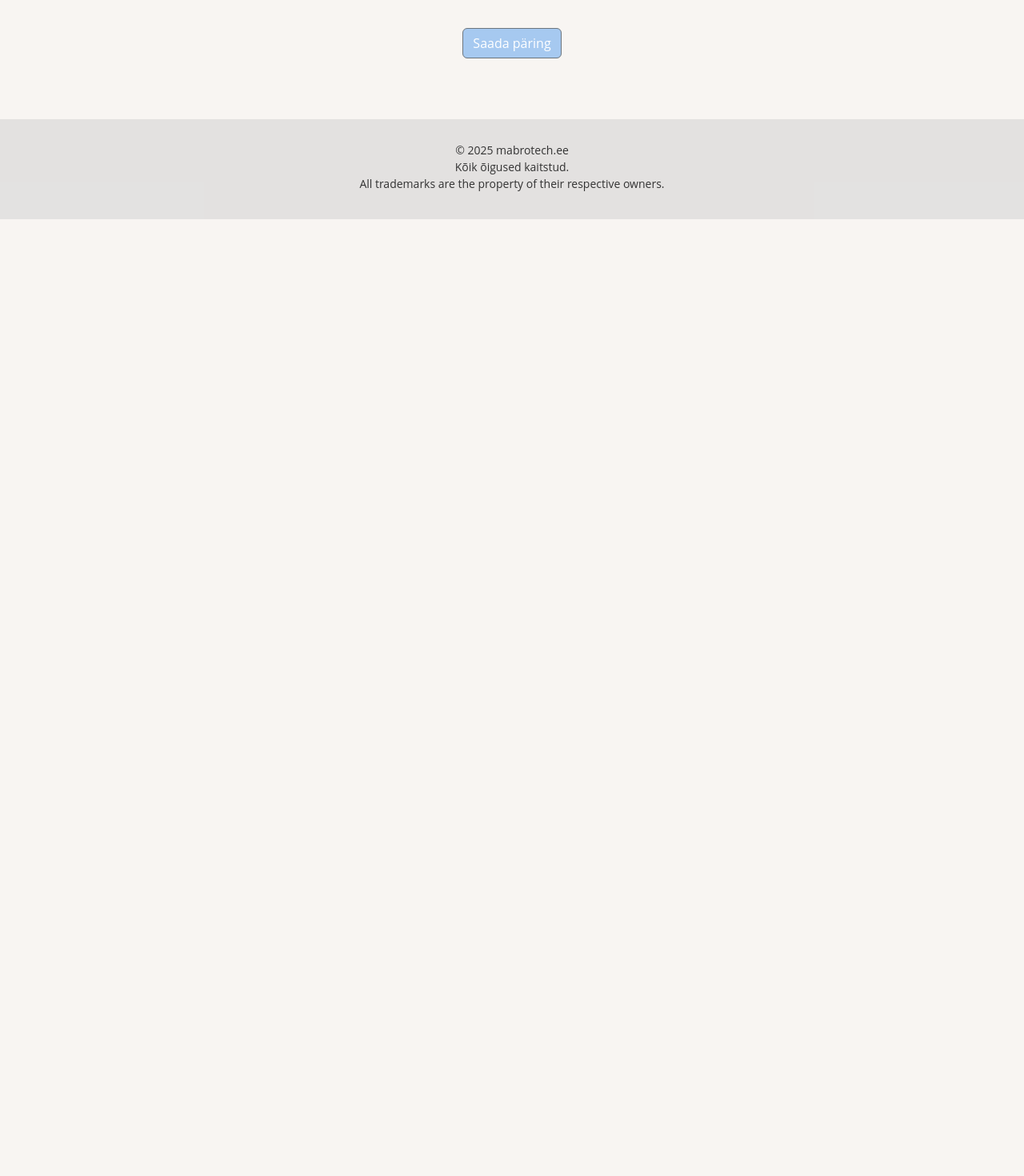
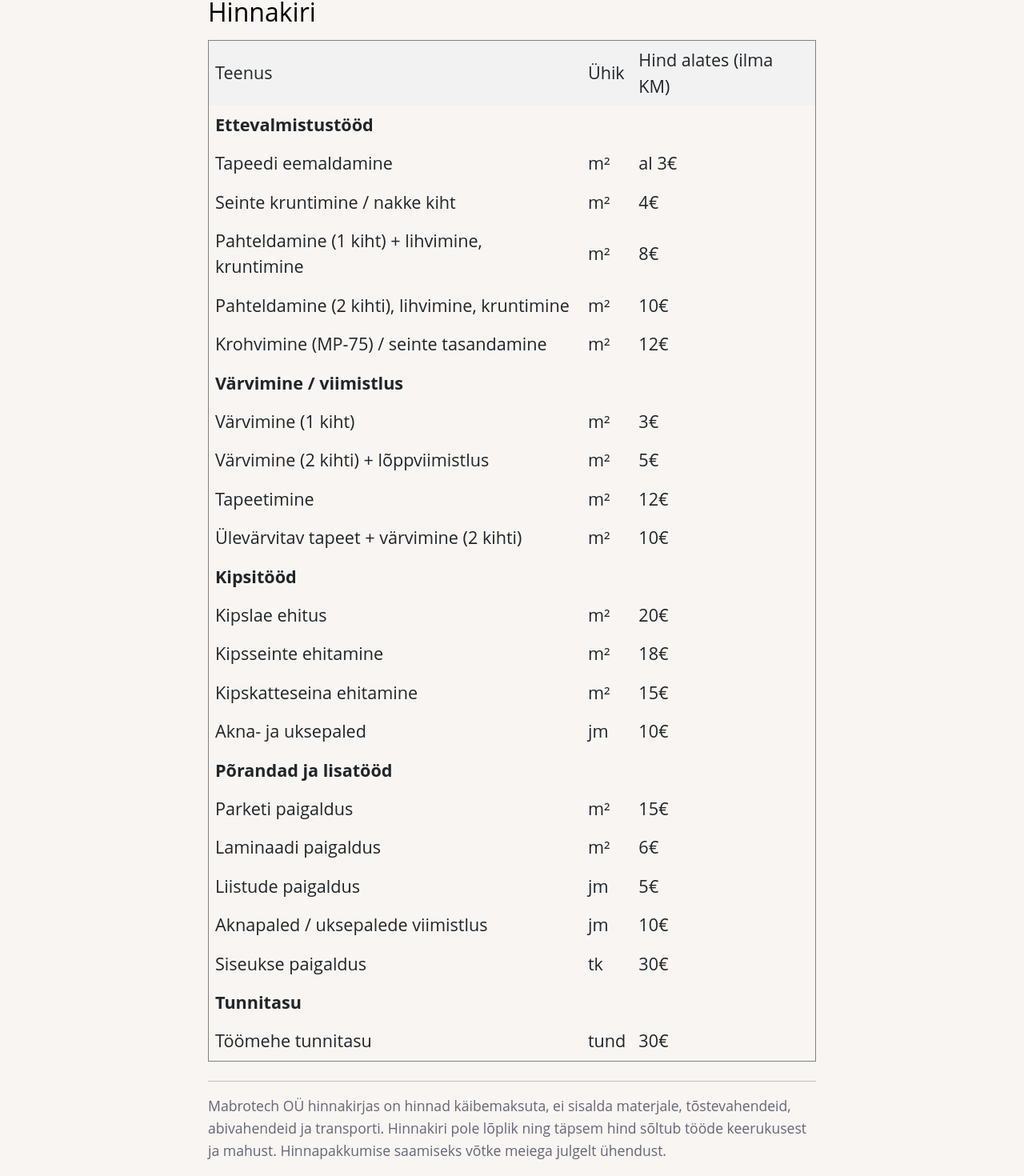
Before and after one commit to brokans/Portfolio, a React (Create React App) app in the folder Mabro Tech/: page /services in a window 1280 px wide. Shown: the part 789-2259 px from the top of the page at 80% size. Before the commit the page ends 1063 px from the top, so only its background shows below. Built offline with nearby package versions, Linux system fonts and the light colour scheme.

Commit message:
Add price table to Services page
Introduced a detailed price table to the Services page with categories and service rates. Updated translations in English, Estonian, and Russian to support table headers and service names. Adjusted CSS for price table font consistency.

```diff
--- a/Mabro Tech/src/css/Services.module.css
+++ b/Mabro Tech/src/css/Services.module.css
@@ -24,3 +24,12 @@
   margin: auto;
   text-align: center;
 }
+
+/* Hinnatabeli font vastavusse ülejäänud lehega */
+.priceTable,
+.priceTable th,
+.priceTable td {
+  font: inherit; /* pärib font-family, font-size, line-height jms */
+  color: inherit;
+  font-size: calc(1em - 2px); /* paar pikslit väiksem kui põhisuurus */
+}
--- a/Mabro Tech/src/locales/en/translation.json
+++ b/Mabro Tech/src/locales/en/translation.json
@@ -18,6 +18,45 @@
   "services_smallworks_text": "We also offer help with small jobs and unfinished projects. Whether it's repairs, finishing or other help - our team is ready to help.",
   "services_contact_text": "If you need a more detailed price offer or want to ask about a specific job, feel free to contact us.",
   "services_send_request": "Send request",
+  "services_table": {
+    "headers_service": "Service",
+    "headers_unit": "Unit",
+    "headers_price_from": "Price from (excl. VAT)",
+    "headers_notes": "Notes",
+    "cat_prep": "Preparation works",
+    "wallpaper_removal": "Wallpaper removal",
+    "wall_priming": "Wall priming / adhesion layer",
+    "putty_1coat": "Puttying (1 coat) + sanding",
+    "putty_2coats": "Puttying (2 coats), sanding",
+    "plastering_mp75": "Plastering (MP-75) / wall leveling",
+
+    "cat_painting": "Painting / finishing",
+    "paint_1coat": "Painting (1 coat)",
+    "paint_2coats": "Painting (2 coats) + final finish",
+    "texture_painting": "Textured or decorative painting",
+    "wallpapering": "Wallpapering",
+    "paintable_wallpaper": "Paintable wallpaper + painting (2 coats)",
+
+    "cat_ceiling": "Ceiling works",
+    "ceiling_prep": "Ceiling prep / puttying / painting",
+    "suspended_stretch_ceilings": "Suspended or stretch ceilings",
+
+    "cat_floor": "Floors and additional works",
+    "parquet_install": "Parquet installation",
+    "laminate_install": "Laminate installation",
+    "skirting_install": "Skirting installation",
+    "jamb_finishing": "Window/door jamb finishing",
+    "interior_door_install": "Interior door installation",
+
+    "cat_hourly": "Hourly rate",
+    "hourly_rate": "Worker hourly rate",
+
+    "unit_m2": "m²",
+    "unit_lm": "lm",
+    "unit_pcs": "pcs",
+    "unit_hour": "hour",
+    "notes_depends_on_details": "Depends on details"
+  },
   "welcome_message": "Welcome!",
   "projects_title": "Here is a selection of works we have recently completed. If needed, I can send more information or a price offer!",
   "nav_home": "Home",
--- a/Mabro Tech/src/locales/et/translation.json
+++ b/Mabro Tech/src/locales/et/translation.json
@@ -18,6 +18,45 @@
   "services_smallworks_text": "Pakume abi ka väikeste tööde ja lõpetamata projektide puhul. Olgu need remonttööd, viimistlus või muu abi - meie meeskond on valmis aitama.",
   "services_contact_text": "Kui vajad täpsemat hinnapakkumist või soovid küsida konkreetse töö kohta, võta julgelt ühendust.",
   "services_send_request": "Saada päring",
+  "services_table": {
+    "headers_service": "Teenus",
+    "headers_unit": "Ühik",
+    "headers_price_from": "Hind alates (ilma KM)",
+    "headers_notes": "Märkused",
+    "cat_prep": "Ettevalmistustööd",
+    "wallpaper_removal": "Tapeedi eemaldamine",
+    "wall_priming": "Seinte kruntimine / nakke kiht",
+    "putty_1coat": "Pahteldamine (1 kiht) + lihvimine",
+    "putty_2coats": "Pahteldamine (2 kihti), lihvimine",
+    "plastering_mp75": "Krohvimine (MP-75) / seinte tasandamine",
+
+    "cat_painting": "Värvimine / viimistlus",
+    "paint_1coat": "Värvimine (1 kiht)",
+    "paint_2coats": "Värvimine (2 kihti) + lõppviimistlus",
+    "texture_painting": "Struktuur- või dekoratiivvärvimine",
+    "wallpapering": "Tapeetimine",
+    "paintable_wallpaper": "Ülevärvitav tapeet + värvimine (2 kihti)",
+
+    "cat_ceiling": "Lagede töö / laetööd",
+    "ceiling_prep": "Lae valmistamine / pahteldamine / värvimine",
+    "suspended_stretch_ceilings": "Moodulripplaed / pinglaed",
+
+    "cat_floor": "Põrandad ja lisatööd",
+    "parquet_install": "Parketi paigaldus",
+    "laminate_install": "Laminaadi paigaldus",
+    "skirting_install": "Liistude paigaldus",
+    "jamb_finishing": "Aknapaled / uksepalede viimistlus",
+    "interior_door_install": "Siseukse paigaldus",
+
+    "cat_hourly": "Tunnitasu",
+    "hourly_rate": "Töömehe tunnitasu",
+
+    "unit_m2": "m²",
+    "unit_lm": "jm",
+    "unit_pcs": "tk",
+    "unit_hour": "tund",
+    "notes_depends_on_details": "Olenevalt detailidest"
+  },
   "welcome_message": "Tere tulemast!",
   "projects_title": "Siin on valik töödest, mille oleme hiljuti teostanud. Vajadusel saadan lisainfot või hinnapakkumise!",
   "nav_home": "Avaleht",
--- a/Mabro Tech/src/pages/Services.jsx
+++ b/Mabro Tech/src/pages/Services.jsx
@@ -35,6 +35,161 @@ function Services() {
         <h4>{t("services_smallworks_title")}</h4>
         <p>{t("services_smallworks_text")}</p>
         <p>{t("services_contact_text")}</p>
+        <hr />
+        <h2>Hinnakiri</h2>
+        <div
+          style={{ overflowX: "auto", marginTop: "16px", marginBottom: "24px" }}
+        >
+          <table
+            className={styles.priceTable}
+            border="1"
+            cellPadding="8"
+            cellSpacing="0"
+            style={{ borderCollapse: "collapse", width: "100%" }}
+          >
+            <thead style={{ backgroundColor: "#f2f2f2" }}>
+              <tr>
+                <th>Teenus</th>
+                <th>Ühik</th>
+                <th>Hind alates (ilma KM)</th>
+              </tr>
+            </thead>
+            <tbody>
+              <tr>
+                <td colSpan="3">
+                  <strong>Ettevalmistustööd</strong>
+                </td>
+              </tr>
+              <tr>
+                <td>Tapeedi eemaldamine</td>
+                <td>m²</td>
+                <td>al 3€</td>
+              </tr>
+              <tr>
+                <td>Seinte kruntimine / nakke kiht</td>
+                <td>m²</td>
+                <td>4€</td>
+              </tr>
+              <tr>
+                <td>Pahteldamine (1 kiht) + lihvimine, kruntimine</td>
+                <td>m²</td>
+                <td>8€</td>
+              </tr>
+              <tr>
+                <td>Pahteldamine (2 kihti), lihvimine, kruntimine</td>
+                <td>m²</td>
+                <td>10€</td>
+              </tr>
+              <tr>
+                <td>Krohvimine (MP-75) / seinte tasandamine</td>
+                <td>m²</td>
+                <td>12€</td>
+              </tr>
+
+              <tr>
+                <td colSpan="3">
+                  <strong>Värvimine / viimistlus</strong>
+                </td>
+              </tr>
+              <tr>
+                <td>Värvimine (1 kiht)</td>
+                <td>m²</td>
+                <td>3€</td>
+              </tr>
+              <tr>
+                <td>Värvimine (2 kihti) + lõppviimistlus</td>
+                <td>m²</td>
+                <td>5€</td>
+              </tr>
+              <tr>
+                <td>Tapeetimine</td>
+                <td>m²</td>
+                <td>12€</td>
+              </tr>
+              <tr>
+                <td>Ülevärvitav tapeet + värvimine (2 kihti)</td>
+                <td>m²</td>
+                <td>10€</td>
+              </tr>
+
+              <tr>
+                <td colSpan="3">
+                  <strong>Kipsitööd</strong>
+                </td>
+              </tr>
+              <tr>
+                <td>Kipslae ehitus</td>
+                <td>m²</td>
+                <td>20€</td>
+              </tr>
+              <tr>
+                <td>Kipsseinte ehitamine</td>
+                <td>m²</td>
+                <td>18€</td>
+              </tr>
+              <tr>
+                <td>Kipskatteseina ehitamine</td>
+                <td>m²</td>
+                <td>15€</td>
+              </tr>
+              <tr>
+                <td>Akna- ja uksepaled</td>
+                <td>jm</td>
+                <td>10€</td>
+              </tr>
+
+              <tr>
+                <td colSpan="3">
+                  <strong>Põrandad ja lisatööd</strong>
+                </td>
+              </tr>
+              <tr>
+                <td>Parketi paigaldus</td>
+                <td>m²</td>
+                <td>15€</td>
+              </tr>
+              <tr>
+                <td>Laminaadi paigaldus</td>
+                <td>m²</td>
+                <td>6€</td>
+              </tr>
+              <tr>
+                <td>Liistude paigaldus</td>
+                <td>jm</td>
+                <td>5€</td>
+              </tr>
+              <tr>
+                <td>Aknapaled / uksepalede viimistlus</td>
+                <td>jm</td>
+                <td>10€</td>
+              </tr>
+              <tr>
+                <td>Siseukse paigaldus</td>
+                <td>tk</td>
+                <td>30€</td>
+              </tr>
+
+              <tr>
+                <td colSpan="3">
+                  <strong>Tunnitasu</strong>
+                </td>
+              </tr>
+              <tr>
+                <td>Töömehe tunnitasu</td>
+                <td>tund</td>
+                <td>30€</td>
+              </tr>
+            </tbody>
+          </table>
+        </div>
+        <hr />
+        <p>
+          Mabrotech OÜ hinnakirjas on hinnad käibemaksuta, ei sisalda
+          materjale, tõstevahendeid, abivahendeid ja transporti. Hinnakiri pole
+          lõplik ning täpsem hind sõltub tööde keerukusest ja mahust.
+          Hinnapakkumise saamiseks võtke meiega julgelt ühendust.
+        </p>
+
         <div className={styles.buttonContainer}>
           <Link to="/contacts#contact-form" style={{ textDecoration: "none" }}>
             <Button
@@ -42,7 +197,7 @@ function Services() {
               type="button"
               className={Styles.submitButton}
             >
-              {t("services_send_request")}
+              Küsi pakkumist
             </Button>
           </Link>
         </div>
```
Also changed, not shown: Mabro Tech/src/locales/ru/translation.json (+39 -0 lines).
